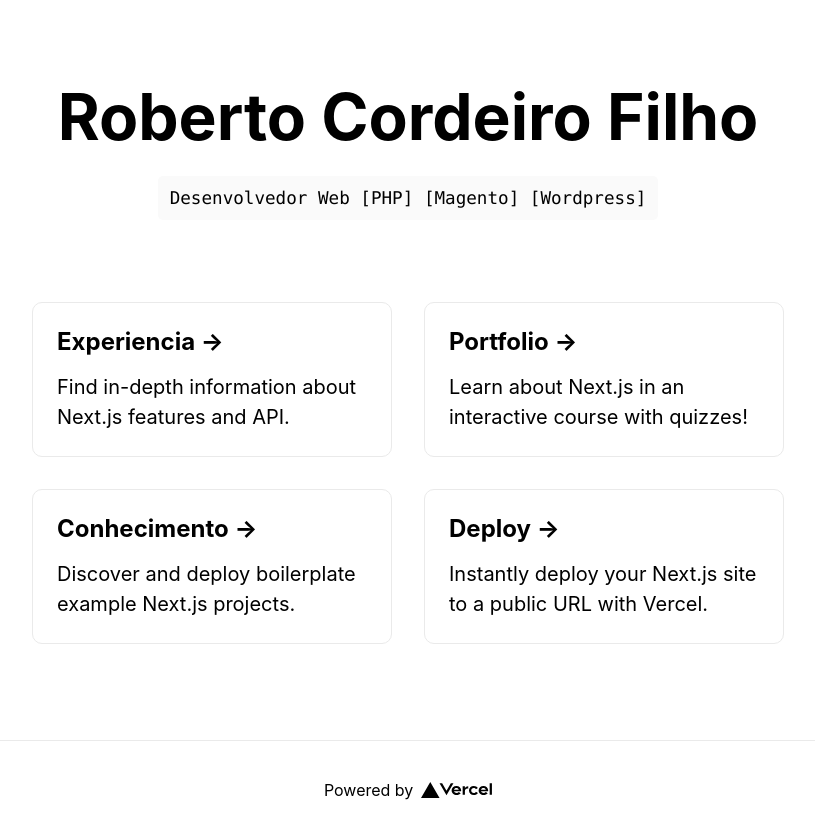
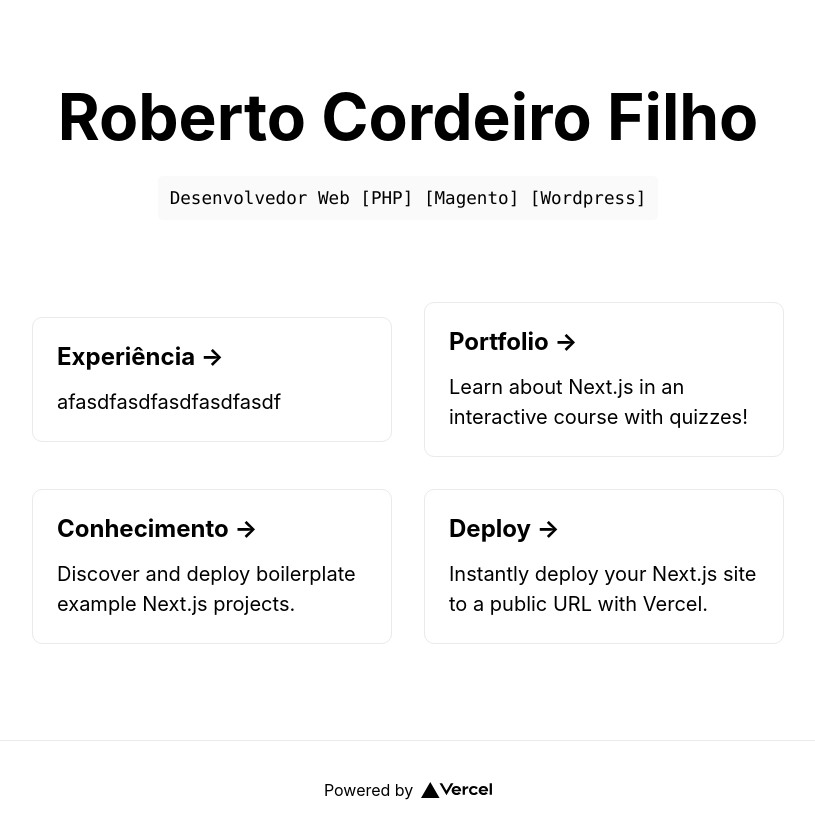
Before and after one commit to cordeirofilho/nextjs, a Next.js app: page / in a window 1280 px wide. Shown: the whole page, without its empty margins (232-1047 px from the left). Built offline with nearby package versions, Linux system fonts and the light colour scheme.

Commit message:
primeiro commit

```diff
--- a/pages/index.js
+++ b/pages/index.js
@@ -21,8 +21,8 @@ export default function Home() {
 
         <div className={styles.grid}>
           <a href="https://nextjs.org/docs" className={styles.card}>
-            <h3>Experiencia &rarr;</h3>
-            <p>Find in-depth information about Next.js features and API.</p>
+            <h3>Experiência &rarr;</h3>
+            <p>afasdfasdfasdfasdfasdf</p>
           </a>
 
           <a href="https://nextjs.org/learn" className={styles.card}>
```
